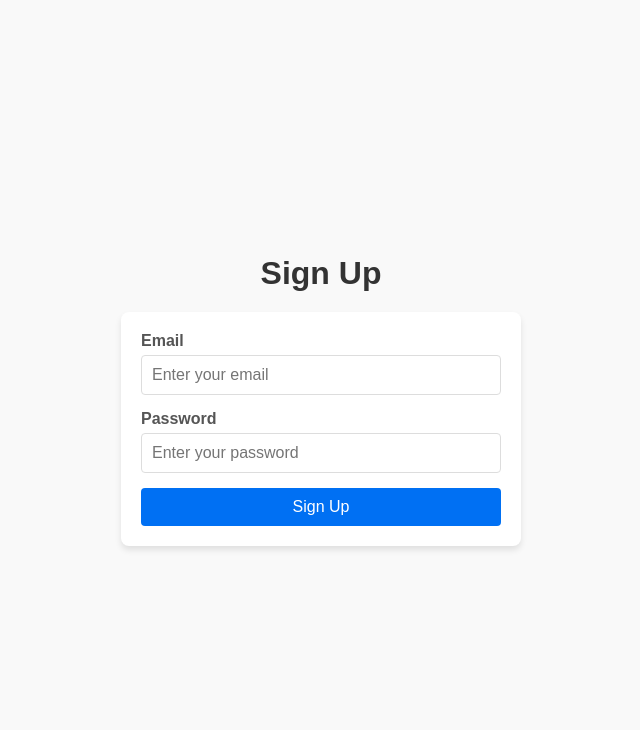
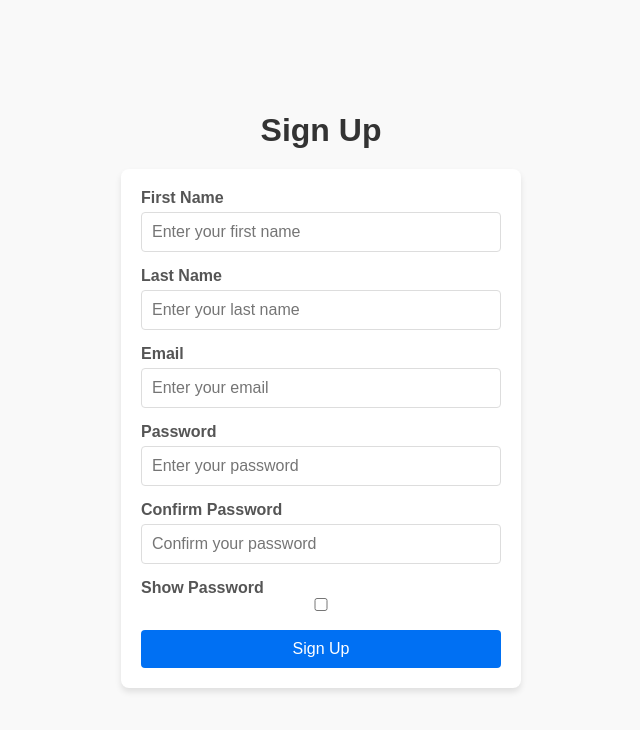
Before and after one commit to anthonytast/HackPSU2025, a Next.js app: page /signup in a window 1280 px wide. Shown: the top 730 px of the page, without its empty margins (319-959 px from the left). Built offline with nearby package versions, Linux system fonts and the light colour scheme.

Commit message:
additions to signup page

```diff
--- a/src/pages/index.js
+++ b/src/pages/index.js
@@ -17,7 +17,7 @@ const geistMono = Geist_Mono({
 export default function Home() {
   return (
     <>
-
+    <Login />
     </>
   );
 }
--- a/src/pages/signup.js
+++ b/src/pages/signup.js
@@ -1,7 +1,53 @@
+import { useState } from "react";
 import Head from "next/head";
 import styles from "@/styles/Signup.module.css";
 
 export default function Signup() {
+    const [firstName, setFirstName] = useState("");
+    const [lastName, setLastName] = useState("");
+    const [email, setEmail] = useState("");
+    const [password, setPassword] = useState("");
+    const [confirmPassword, setConfirmPassword] = useState("");
+    const [showPassword, setShowPassword] = useState(false); // State to toggle password visibility
+    const [errorMessages, setErrorMessages] = useState([]); // State to manage multiple error messages
+
+    const handleSubmit = (e) => {
+        e.preventDefault();
+
+        const errors = []; // Array to collect all error messages
+
+        // Email validation regex
+        const emailRegex = /^[^\s@]+@[^\s@]+\.[^\s@]+$/;
+
+        if (!emailRegex.test(email)) {
+            errors.push("Please enter a valid email address.");
+        }
+
+        if (password.length < 8) {
+            errors.push("Password must be at least 8 characters long.");
+        }
+
+        if (password !== confirmPassword) {
+            errors.push("Passwords do not match.");
+        }
+
+        if (errors.length > 0) {
+            setErrorMessages(errors); // Update state with all error messages
+            return;
+        }
+
+        // Clear error messages if all validations pass
+        setErrorMessages([]);
+
+        console.log("First Name:", firstName);
+        console.log("Last Name:", lastName);
+        console.log("Email:", email);
+        console.log("Password:", password);
+        console.log("Confirm Password:", confirmPassword);
+
+        // Add further logic for form submission here
+    };
+
     return (
     <>
         <Head>
@@ -10,14 +56,84 @@ export default function Signup() {
         </Head>
         <div className={styles.container}>
           <h1 className={styles.title}>Sign Up</h1>
-          <form className={styles.form}>
+          <form className={styles.form} onSubmit={handleSubmit}>
+            {/* Display all error messages */}
+            {errorMessages.length > 0 && (
+              <div className={styles.errorContainer}>
+                {errorMessages.map((message, index) => (
+                  <p key={index} className={styles.error}>{message}</p>
+                ))}
+              </div>
+            )}
+            <div className={styles.inputGroup}>
+              <label htmlFor="firstName">First Name</label>
+              <input
+                type="text"
+                id="firstName"
+                name="firstName"
+                placeholder="Enter your first name"
+                value={firstName}
+                onChange={(e) => setFirstName(e.target.value)}
+                required
+              />
+            </div>
+            <div className={styles.inputGroup}>
+              <label htmlFor="lastName">Last Name</label>
+              <input
+                type="text"
+                id="lastName"
+                name="lastName"
+                placeholder="Enter your last name"
+                value={lastName}
+                onChange={(e) => setLastName(e.target.value)}
+                required
+              />
+            </div>
             <div className={styles.inputGroup}>
               <label htmlFor="email">Email</label>
-              <input type="email" id="email" name="email" placeholder="Enter your email" required />
+              <input
+                type="email"
+                id="email"
+                name="email"
+                placeholder="Enter your email"
+                value={email}
+                onChange={(e) => setEmail(e.target.value)}
+                required
+              />
             </div>
             <div className={styles.inputGroup}>
               <label htmlFor="password">Password</label>
-              <input type="password" id="password" name="password" placeholder="Enter your password" required />
+              <input
+                type={showPassword ? "text" : "password"} // Toggle input type
+                id="password"
+                name="password"
+                placeholder="Enter your password"
+                value={password}
+                onChange={(e) => setPassword(e.target.value)}
+                required
+              />
+            </div>
+            <div className={styles.inputGroup}>
+              <label htmlFor="confirmPassword">Confirm Password</label>
+              <input
+                type={showPassword ? "text" : "password"} // Toggle input type
+                id="confirmPassword"
+                name="confirmPassword"
+                placeholder="Confirm your password"
+                value={confirmPassword}
+                onChange={(e) => setConfirmPassword(e.target.value)}
+                required
+              />
+            </div>
+            <div className={styles.inputGroup}>
+              <label>
+                Show Password
+                <input
+                  type="checkbox"
+                  checked={showPassword}
+                  onChange={() => setShowPassword(!showPassword)}
+                />
+              </label>
             </div>
             <button type="submit" className={styles.button}>Sign Up</button>
           </form>
--- a/src/styles/Signup.module.css
+++ b/src/styles/Signup.module.css
@@ -56,3 +56,14 @@
   .button:hover {
     background-color: #005bb5;
   }
+
+  .errorContainer {
+    margin-bottom: 15px;
+  }
+
+  .error {
+    color: red;
+    font-size: 0.9rem;
+    margin: 5px 0;
+    text-align: center;
+  }
```
